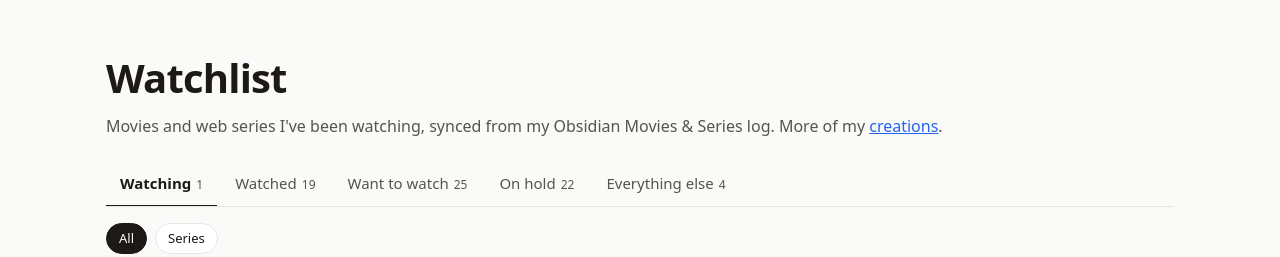
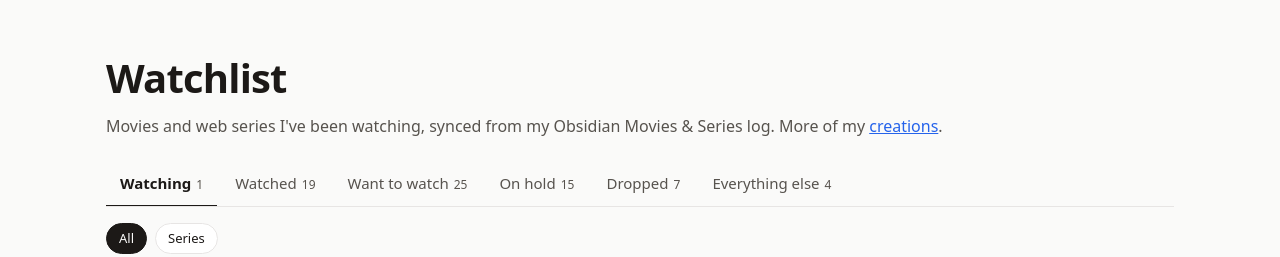
Before and after one commit to knowjoby/watchlist, a plain HTML site: page index.html in a window 1280 px wide. Shown: the top 257 px of the page. Drawn offline with Linux system fonts and the light colour scheme.

Commit message:
Split Dropped out of On hold into its own tab
Co-Authored-By: Claude Opus 5.5 <noreply@anthropic.com>

```diff
--- a/index.html
+++ b/index.html
@@ -65,7 +65,7 @@ footer{margin-top:40px;color:var(--muted);font-size:13px;display:flex;flex-wrap:
 <footer><span id="updated"></span></footer>
 </main>
 <script>
-const TABS=[["watching","Watching",i=>i.status==="watching"],["watched","Watched",i=>i.status==="watched"],["want","Want to watch",i=>i.status==="want"],["hold","On hold",i=>i.status==="paused"||i.status==="dropped"],["other","Everything else",i=>!["watching","watched","want","paused","dropped"].includes(i.status)]];
+const TABS=[["watching","Watching",i=>i.status==="watching"],["watched","Watched",i=>i.status==="watched"],["want","Want to watch",i=>i.status==="want"],["hold","On hold",i=>i.status==="paused"],["dropped","Dropped",i=>i.status==="dropped"],["other","Everything else",i=>!["watching","watched","want","paused","dropped"].includes(i.status)]];
 const hold={paused:"Paused",dropped:"Dropped"};
 const kind={series:"Series",movie:"Movie",unsorted:"Not yet sorted"};
 const esc=s=>String(s).replace(/[&<>"']/g,c=>({"&":"&amp;","<":"&lt;",">":"&gt;",'"':"&quot;","'":"&#39;"})[c]);
@@ -97,7 +97,7 @@ function render(){
   document.getElementById("count").textContent=`${shown.length} title${shown.length===1?"":"s"}`;
   document.getElementById("empty").hidden=shown.length>0;
   let more="";
-  if(T[0]==="watching"&&type==="all"&&!plat){const done=items.filter(TABS[1][2]).sort(byDate);if(done.length)more=`<h3 class="more">Recently watched</h3><ul class="grid">${done.slice(0,5).map(card).join("")}</ul>`+(done.length>5?`<a class="morebtn" href="#watched">More watched <span>${done.length}</span></a>`:"")}
+  if(T[0]==="watching"&&type==="all"&&!plat){const done=items.filter(TABS.find(t=>t[0]==="watched")[2]).sort(byDate);if(done.length)more=`<h3 class="more">Recently watched</h3><ul class="grid">${done.slice(0,5).map(card).join("")}</ul>`+(done.length>5?`<a class="morebtn" href="#watched">More watched <span>${done.length}</span></a>`:"")}
   document.getElementById("more").innerHTML=more;
 }
 document.getElementById("filters").addEventListener("click",e=>{const b=e.target.closest("button[data-k]");if(!b)return;const [g,v]=[b.dataset.k.slice(0,1),b.dataset.k.slice(2)];if(g==="t")type=v;else plat=plat===v?"":v;render()});
```
